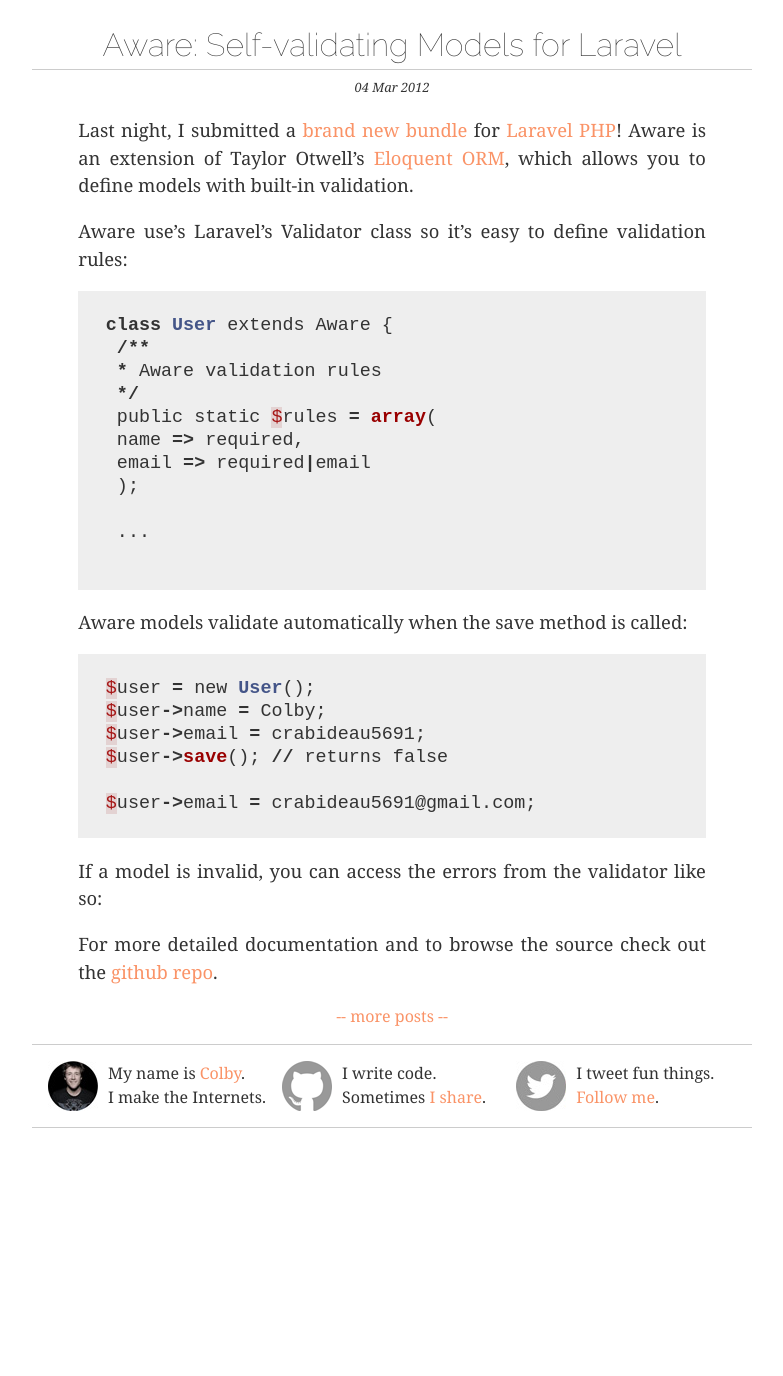
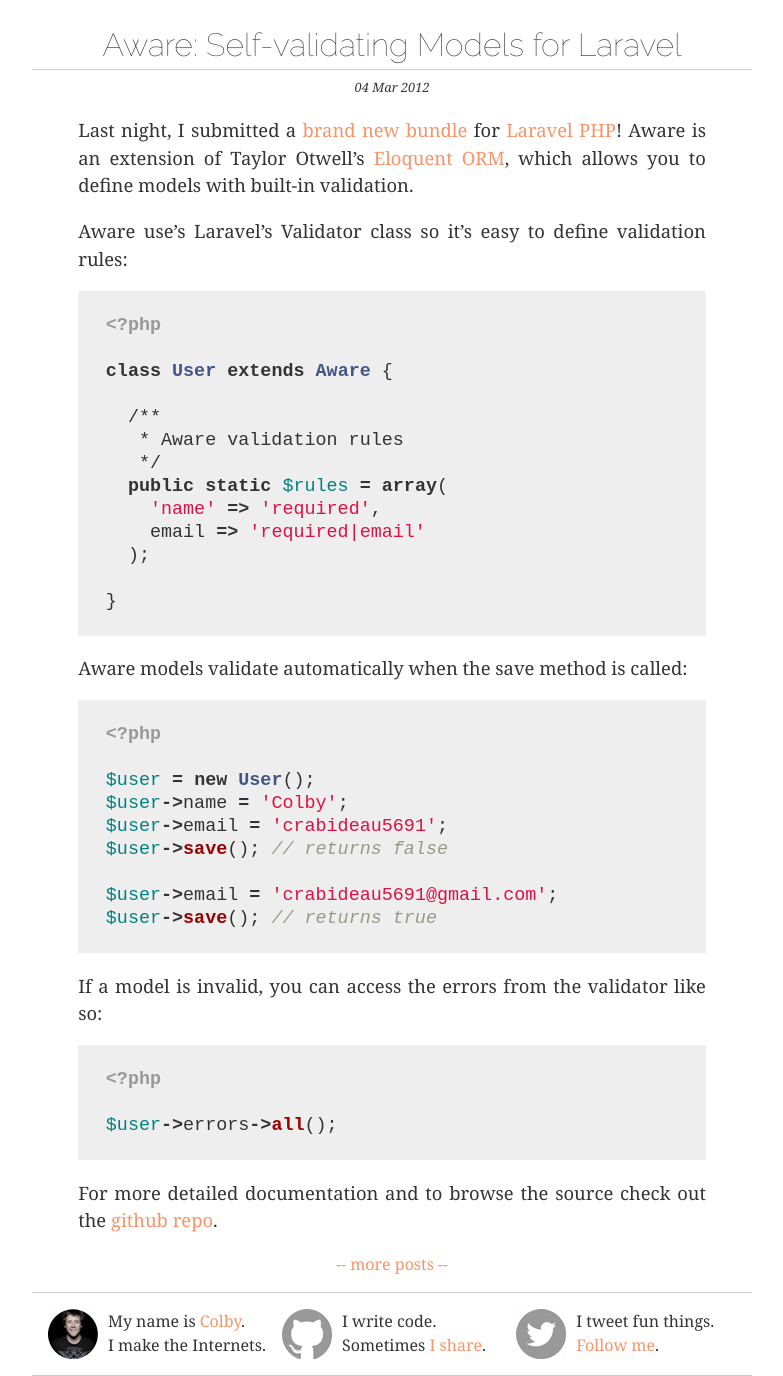
Before and after one commit to colbyr/colbyr.github.io, a Jekyll site: the page built from _posts/tumblr/2012-03-04-aware-self-validating-models-for-laravel.md, in a window 1280 px wide. Shown: the whole page, without its empty margins (248-1031 px from the left). Built offline with Jekyll 4.4.1, drawn with Linux system fonts in a browser that asks for light colours; before the commit the page ends 1128 px from its top, so only the background shows below that.

Commit message:
post cleanups

```diff
--- a/_posts/tumblr/2012-03-04-aware-self-validating-models-for-laravel.md
+++ b/_posts/tumblr/2012-03-04-aware-self-validating-models-for-laravel.md
@@ -14,34 +14,42 @@
 
 Aware use's Laravel's Validator class so it's easy to define validation rules:
 
-{% highlight python %}
+{% highlight php %}
+<?php
+
 class User extends Aware {
- /**
- * Aware validation rules
- */
- public static $rules = array(
- name => required,
- email => required|email
- );
 
- ...
+  /**
+   * Aware validation rules
+   */
+  public static $rules = array(
+    'name' => 'required',
+    email => 'required|email'
+  );
 
+}
 {% endhighlight %}
 
 Aware models validate automatically when the save method is called:
 
-{% highlight python %}
+{% highlight php %}
+<?php
+
 $user = new User();
-$user->name = Colby;
-$user->email = crabideau5691;
+$user->name = 'Colby';
+$user->email = 'crabideau5691';
 $user->save(); // returns false
 
-$user->email = crabideau5691@gmail.com;
+$user->email = 'crabideau5691@gmail.com';
+$user->save(); // returns true
 {% endhighlight %}
 
 If a model is invalid, you can access the errors from the validator like so:
 
-{% highlight python %}
+{% highlight php %}
+<?php
+
+$user->errors->all();
 {% endhighlight %}
 
 For more detailed documentation and to browse the source check out the [github
--- a/css/main.css
+++ b/css/main.css
@@ -166,6 +166,9 @@
     font-style: italic;
     margin: 0;
   }
+  .post img {
+    width: 100%;
+  }
   .post h1 {
     border-bottom: 1px solid #ccc;
     margin-bottom: .25em;
```
Also changed, not shown: _posts/tumblr/2011-05-22-and-so-it-begins.md (deleted, +0 -16 lines).
